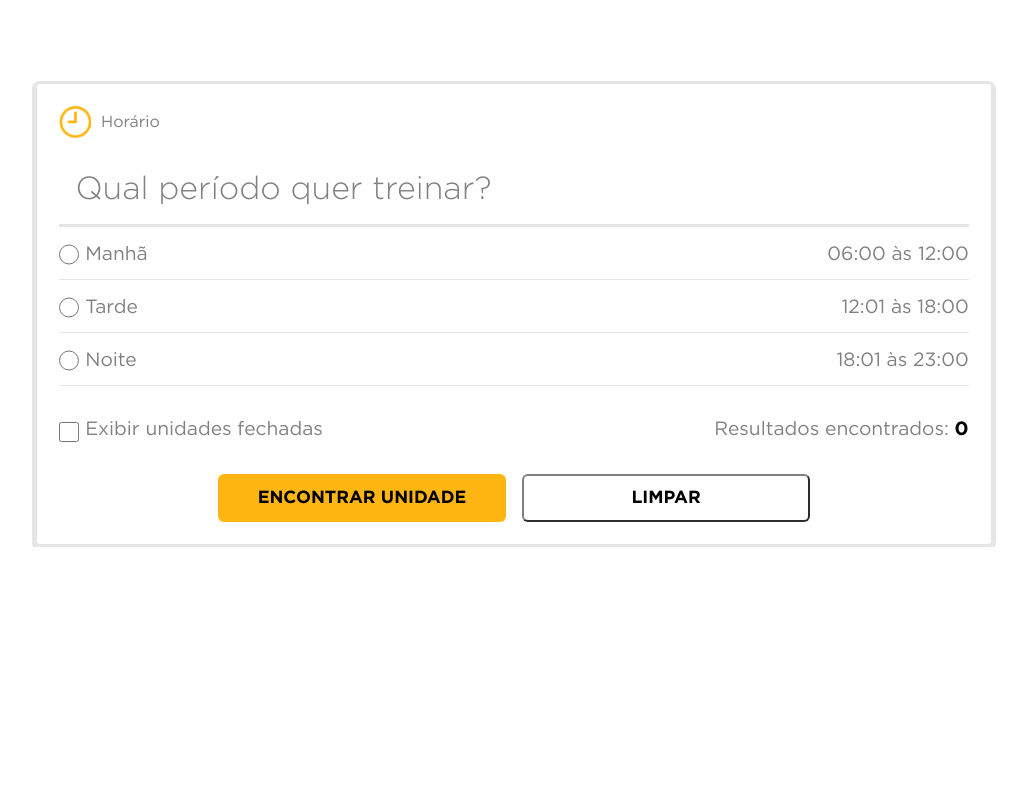
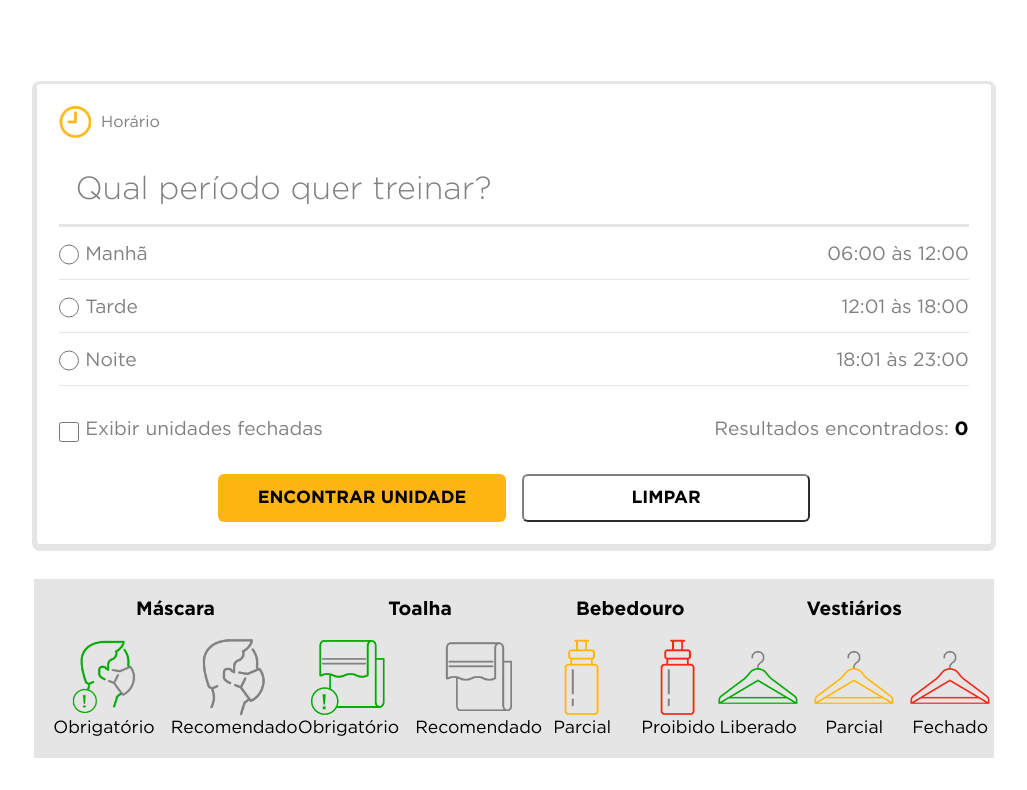
Before and after one commit to MatheusKerscher/desafio-smartfit, an Angular app: page / in a window 1280 px wide. Shown: the part 450-1240 px from the top of the page, without its empty margins (126-1153 px from the left). Before the commit the page ends 997 px from the top, so only its background shows below. Built offline with nearby package versions, Linux system fonts and the light colour scheme.

Commit message:
Legenda finalizada

```diff
--- a/src/app/app.component.html
+++ b/src/app/app.component.html
@@ -4,6 +4,8 @@
 
 <main>
   <app-form></app-form>
+
+  <app-legend></app-legend>
 </main>
 
 <footer></footer>
--- a/src/app/components/legend/legend.component.html
+++ b/src/app/components/legend/legend.component.html
@@ -1 +1,102 @@
-<p>legend works!</p>
+<section class="legend-container">
+  <div class="legend-mask">
+    <h4>Máscara</h4>
+    <div class="rules-container">
+      <div class="rules-card">
+        <img
+          class="rules-img"
+          src="/assets/images/required-mask.png"
+          alt="Uso obrigatório de máscara"
+        />
+        <p class="rules-legend">Obrigatório</p>
+      </div>
+
+      <div class="rules-card">
+        <img
+          class="rules-img"
+          src="/assets/images/recommended-mask.png"
+          alt="Uso recomendado de máscara"
+        />
+        <p class="rules-legend">Recomendado</p>
+      </div>
+    </div>
+  </div>
+
+  <div class="legend-towel">
+    <h4>Toalha</h4>
+    <div class="rules-container">
+      <div class="rules-card">
+        <img
+          class="rules-img"
+          src="/assets/images/required-towel.png"
+          alt="Uso obrigatório de toalha"
+        />
+        <p class="rules-legend">Obrigatório</p>
+      </div>
+
+      <div class="rules-card">
+        <img
+          class="rules-img"
+          src="/assets/images/recommended-towel.png"
+          alt="Uso recomendado de toalha"
+        />
+        <p class="rules-legend">Recomendado</p>
+      </div>
+    </div>
+  </div>
+
+  <div class="legend-fountain">
+    <h4>Bebedouro</h4>
+    <div class="rules-container">
+      <div class="rules-card">
+        <img
+          class="rules-img"
+          src="/assets/images/partial-fountain.png"
+          alt="Uso parcial de bebedouro"
+        />
+        <p class="rules-legend">Parcial</p>
+      </div>
+
+      <div class="rules-card">
+        <img
+          class="rules-img"
+          src="/assets/images/forbidden-fountain.png"
+          alt="Uso proibido de bebedouro"
+        />
+        <p class="rules-legend">Proibido</p>
+      </div>
+    </div>
+  </div>
+
+  <div class="legend-lockerroom">
+    <h4>Vestiários</h4>
+    <div class="rules-container">
+      <div class="rules-card">
+        <img
+          class="rules-img"
+          src="/assets/images/required-lockerroom.png"
+          alt="Uso liberado de vestiário"
+        />
+        <p class="rules-legend">Liberado</p>
+      </div>
+
+      <div class="rules-card">
+        <img
+          class="rules-img"
+          src="/assets/images/partial-lockerroom.png"
+          alt="Uso parcial de vestiário"
+        />
+        <p class="rules-legend">Parcial</p>
+      </div>
+
+      <div class="rules-card">
+        <img
+          class="rules-img"
+          src="/assets/images/forbidden-lockerroom.png"
+          alt="Uso proibido de vestiário"
+        />
+        <p class="rules-legend">Fechado</p>
+      </div>
+    </div>
+  </div>
+</section>
--- a/src/app/components/legend/legend.component.scss
+++ b/src/app/components/legend/legend.component.scss
@@ -0,0 +1,40 @@
+.legend-container {
+  background-color: var(--light-text);
+  margin: 2rem 0;
+  padding: 1.2rem;
+  display: flex;
+  justify-content: space-between;
+
+  h4 {
+    text-align: center;
+    font-size: 1.2rem;
+  }
+
+  .rules-container {
+    margin-top: 1rem;
+    display: flex;
+    justify-content: center;
+    gap: 1rem;
+
+    .rules-card {
+      display: flex;
+      flex-direction: column;
+      align-items: center;
+      .rules-img {
+        width: 80px;
+      }
+
+      .rules-legend {
+        font-weight: 500;
+        font-size: 1.1rem;
+      }
+    }
+  }
+}
+
+@media screen and (max-width: 425px) {
+  .legend-container {
+    flex-direction: column;
+    gap: 2.5rem;
+  }
+}
```
